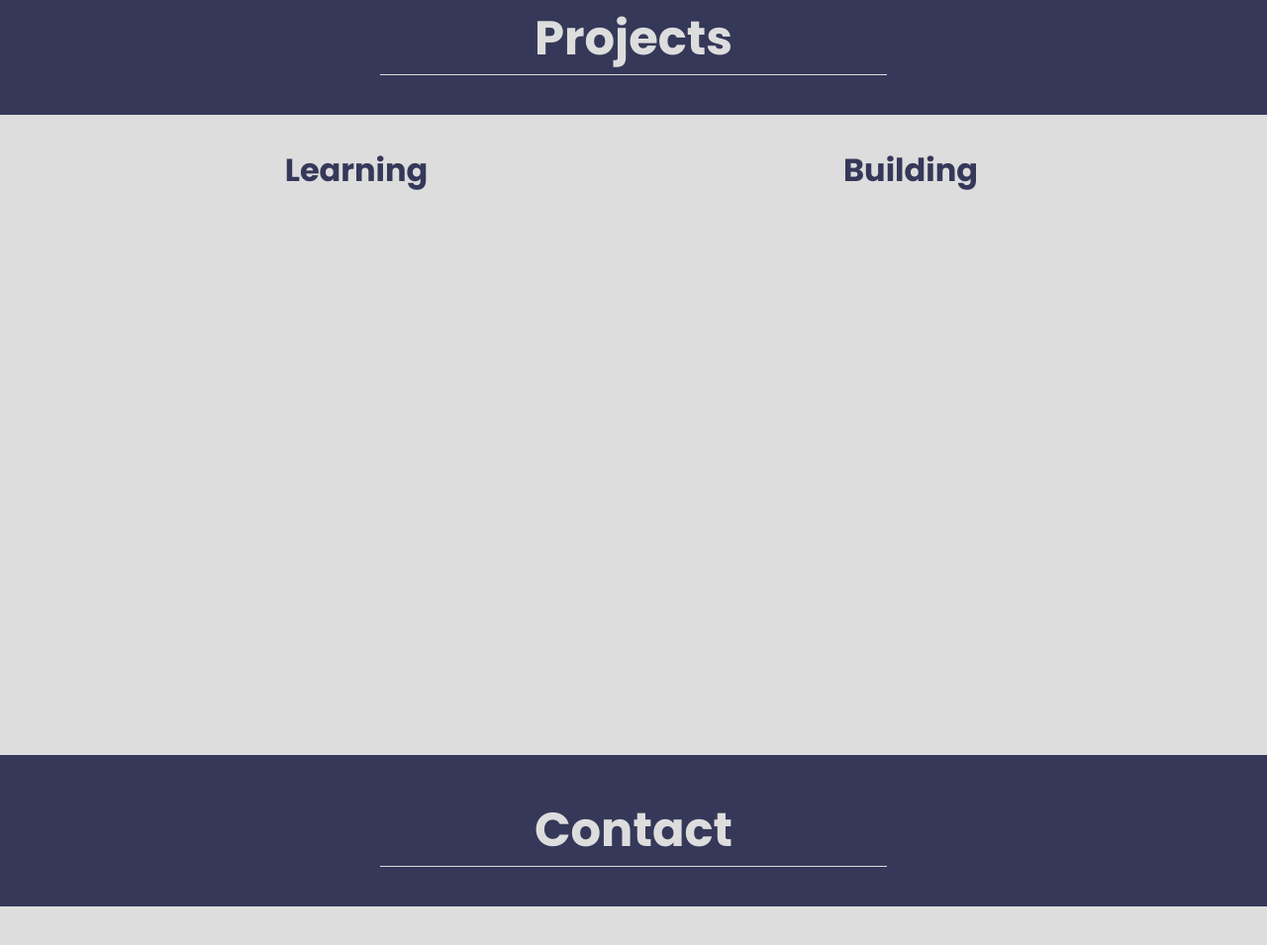
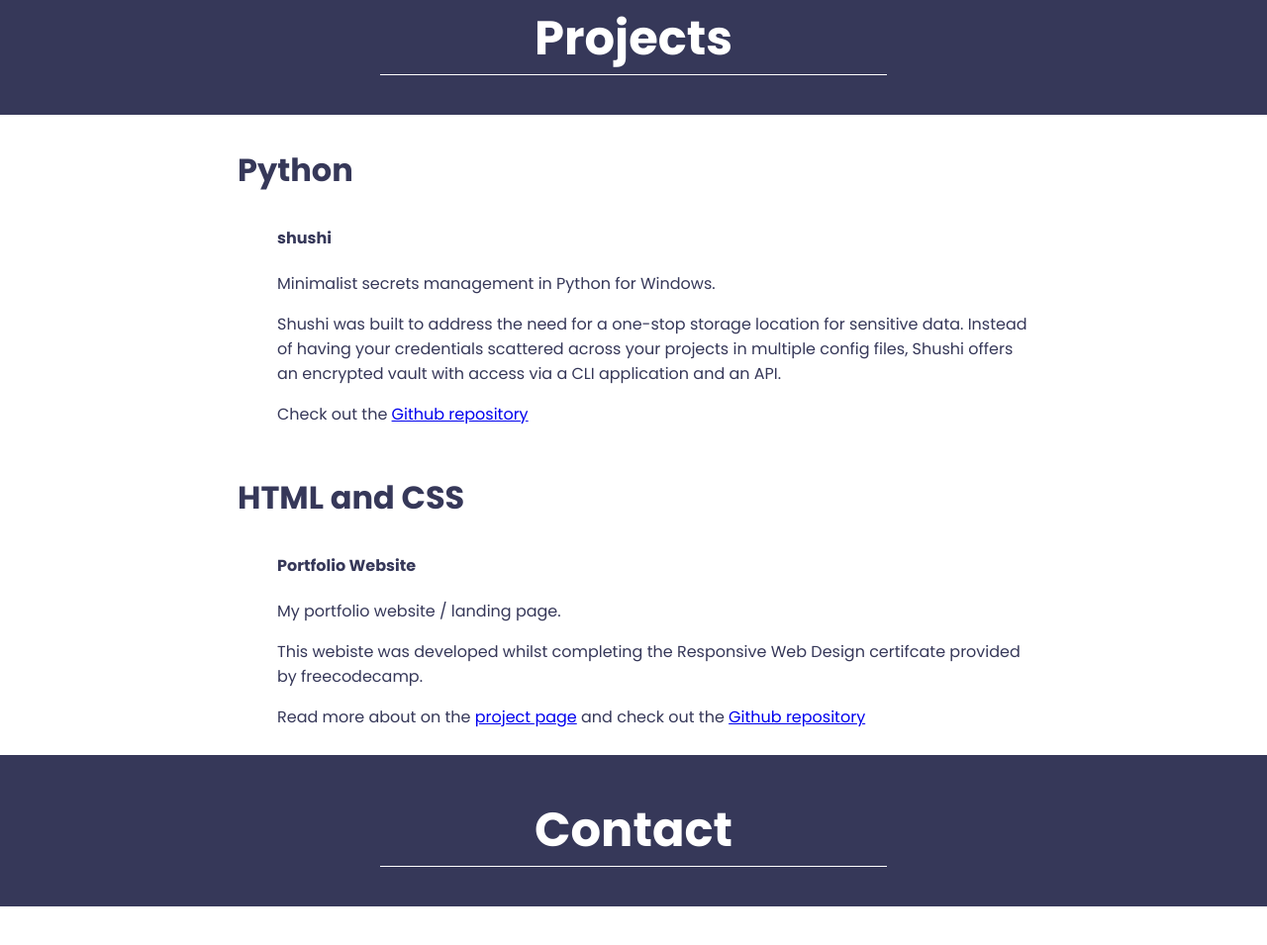
Before and after one commit to alexmacniven/freecodecamp, a plain HTML site: page responsive-web-design/projects/portfolio-page/index.html in a window 1280 px wide. Shown: the part 837-1792 px from the top of the page at 99% size. Drawn offline with Linux system fonts and the light colour scheme.

Commit message:
Adds Projects Section Content

```diff
--- a/responsive-web-design/projects/portfolio-page/index.html
+++ b/responsive-web-design/projects/portfolio-page/index.html
@@ -37,11 +37,43 @@
             <h2>Projects</h2>
         </header>
         <div id="projects-content" class="content">
-            <div id="learning-card" class="card">
-                <h3>Learning</h3>
+            <div class="section-item">
+                <h3>Python</h3>
+                <ul class="no-decor">
+                    <li>
+                        <h4>shushi<h4></h4>
+                        <p>
+                            Minimalist secrets management in Python for Windows.
+                        </p>
+                        <p>
+                            Shushi was built to address the need for a one-stop storage location for sensitive data.
+                            Instead of having your credentials scattered across your projects in multiple config files,
+                            Shushi offers an encrypted vault with access via a CLI application and an API.
+                        </p>
+                        <p>
+                            Check out the <a href="https://github.com/alexmacniven/shushi">Github repository</a>
+                        </p>
+                    </li>
+                </ul>
             </div>
-            <div id="building-card" class="card">
-                <h3>Building</h3>
+            <div class="section-item">
+                <h3>HTML and CSS</h3>
+                <ul class="no-decor">
+                    <li>
+                        <h4>Portfolio Website</h4>
+                        <p>
+                            My portfolio website / landing page.
+                        </p>
+                        <p>
+                            This webiste was developed whilst completing the Responsive Web Design certifcate provided by freecodecamp.
+                        </p>
+                        <p>
+                            Read more about on the
+                            <a href="https://www.freecodecamp.org/learn/responsive-web-design/responsive-web-design-projects/build-a-personal-portfolio-webpage">project page</a>
+                            and check out the <a href="#">Github repository</a>
+                        </p>
+                    </li>
+                </ul>
             </div>
         </div>
     </section>
--- a/responsive-web-design/projects/portfolio-page/style.css
+++ b/responsive-web-design/projects/portfolio-page/style.css
@@ -5,7 +5,7 @@
     --blue: #363859;
     --high: #0CA67D;
     --dark: #011826;
-    --lite: #DDDDDD;
+    --lite: #FFFFFF;
 }
 
 body {
@@ -35,8 +35,6 @@ h2 {
 
 h3 {
     font-size: 2em;
-    text-align: center;
-    color: var(--blue);
 }
 
 
@@ -60,12 +58,11 @@ h3 {
 }
 
 #projects-section {
-    height: 100vh;
+    min-height: 100vh;
     width: 100%;
     display: flex;
-    flex-direction: row;
-    flex-wrap: wrap;
-
+    flex-direction: column;
+    align-items: center;
 }
 
 #projects-header {
@@ -80,6 +77,7 @@ h3 {
 
 #projects-content {
     display: flex;
+    flex-direction: column;
     justify-content: space-evenly;
 }
 
@@ -144,11 +142,10 @@ h3 {
 
 .content {
     height: 100%;
-    width: 100%;
-    background: var(--lite);
+    width: 800px;
+    color: var(--blue);
 }
 
-.card {
-    height: 100%;
-    width: 400px;
+.no-decor {
+    list-style-type: none;
 }
```
